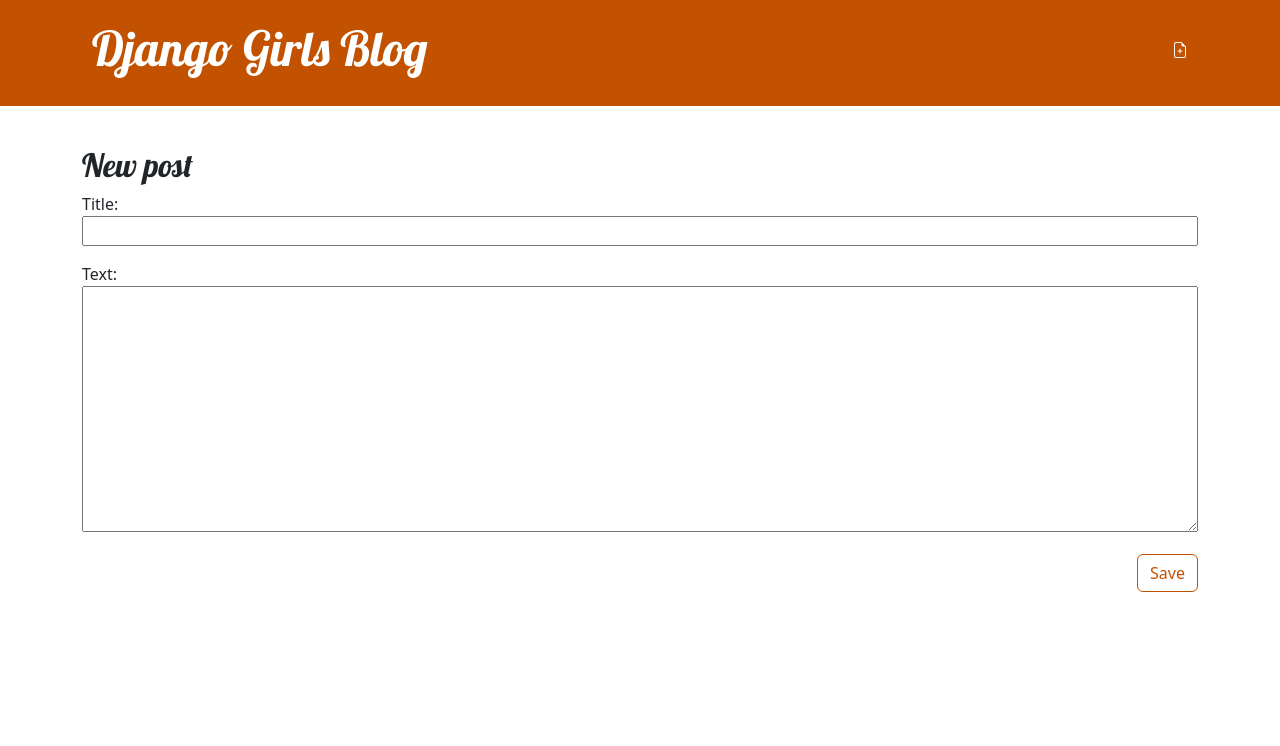
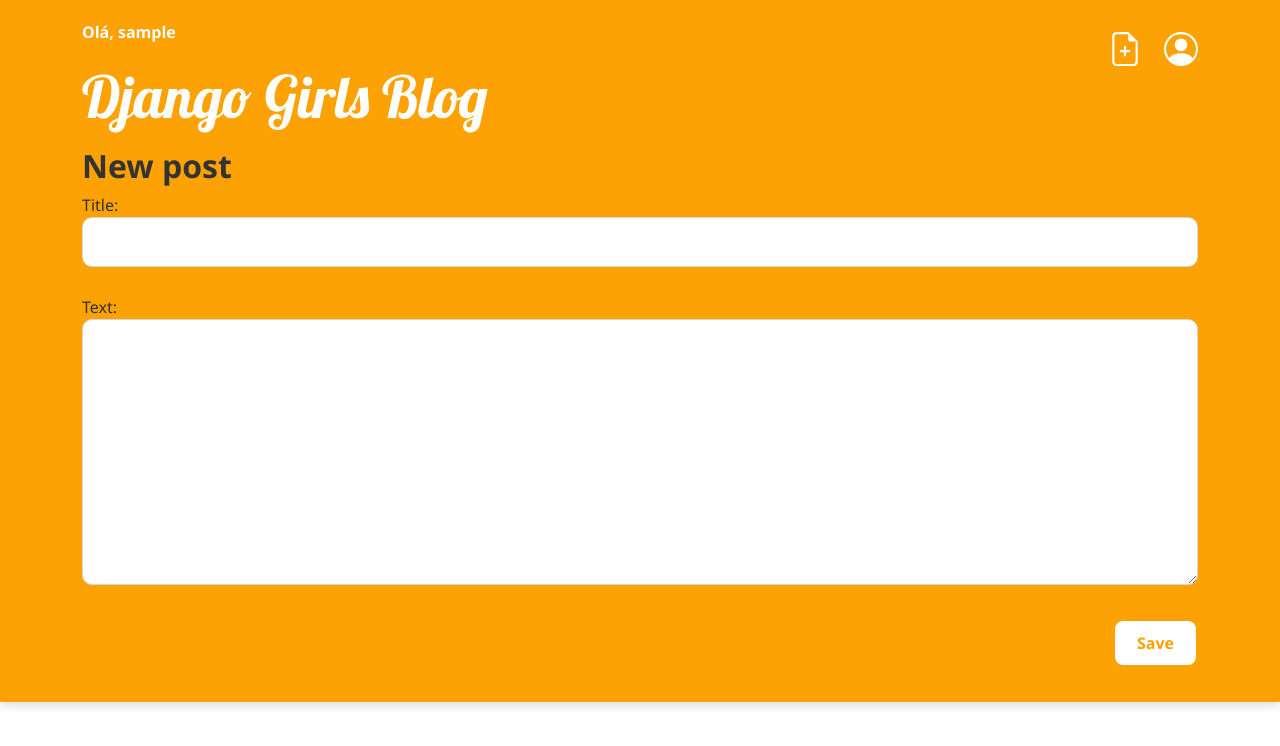
Before and after one commit to leticia-vaz/my-first-blog, a Django app: page /post/new/ in a window 1280 px wide. Shown: the top 746 px of the page. Run offline with Django 5.2, Linux system fonts and the light colour scheme; the visitor is signed in with stand-in values (Sample User, id 1).

Commit message:
Melhora layout do blog e adiciona tema de perfil

```diff
--- a/blog/admin.py
+++ b/blog/admin.py
@@ -1,4 +1,5 @@
 from django.contrib import admin
-from .models import Post
+from .models import Post, Profile
 
 admin.site.register(Post)
+admin.site.register(Profile)
--- a/blog/apps.py
+++ b/blog/apps.py
@@ -1,6 +1,8 @@
 from django.apps import AppConfig
-
 
 class BlogConfig(AppConfig):
     default_auto_field = 'django.db.models.BigAutoField'
     name = 'blog'
+
+    def ready(self):
+        import blog.signals
--- a/blog/forms.py
+++ b/blog/forms.py
@@ -1,9 +1,18 @@
 from django import forms
-
 from .models import Post
+from .models import Profile
 
 class PostForm(forms.ModelForm):
 
     class Meta:
         model = Post
         fields = ('title', 'text')
+
+class ProfileForm(forms.ModelForm):
+
+    class Meta:
+        model = Profile
+        fields = [
+    'display_name',
+    'theme',
+]
--- a/blog/models.py
+++ b/blog/models.py
@@ -1,6 +1,7 @@
 from django.conf import settings
 from django.db import models
 from django.utils import timezone
+from django.contrib.auth.models import User
 
 #significa que o Post é um modelo de Django, então o Django sabe que ele deve ser salvo no banco de dados.
 class Post(models.Model):
@@ -16,3 +17,25 @@
 
     def __str__(self):
         return self.title
+
+class Profile(models.Model):
+    THEMES = [
+        ('orange', 'Laranja'),
+        ('pink', 'Rosa'),
+        ('blue', 'Azul'),
+    ]
+
+    user = models.OneToOneField(User, on_delete=models.CASCADE)
+    theme = models.CharField(
+        max_length=20,
+        choices=THEMES,
+        default='orange'
+    )
+
+    display_name = models.CharField(
+        max_length=50,
+        blank=True
+     )
+
+    def __str__(self):
+        return self.user.username
--- /dev/null
+++ b/blog/signals.py
@@ -0,0 +1,13 @@
+from django.db.models.signals import post_save
+from django.dispatch import receiver
+from django.contrib.auth.models import User
+from .models import Profile
+
+@receiver(post_save, sender=User)
+def create_profile(sender, instance, created, **kwargs):
+    if created:
+        Profile.objects.create(user=instance)
+
+@receiver(post_save, sender=User)
+def save_profile(sender, instance, **kwargs):
+    instance.profile.save()
--- a/blog/static/styles.css/blog.css
+++ b/blog/static/styles.css/blog.css
@@ -1,71 +1,220 @@
-.page-header {
-    background-color: #C25100;
-    margin-top: 0;
-    margin-bottom: 40px;
-    padding: 20px 20px 20px 40px;
+/* =========================
+   FONTES E GERAL
+========================= */
+
+body {
+    font-family: "Segoe UI", Tahoma, Geneva, Verdana, sans-serif;
+    background: #ffffff;
+    color: #333;
+    margin: 0;
 }
 
-.page-header h1,
-.page-header h1 a,
-.page-header h1 a:visited,
-.page-header h1 a:active {
-    color: #ffffff;
-    font-size: 36pt;
-    text-decoration: none;
+h1 {
+    font-family: "Lobster", cursive;
 }
 
-h1,
 h2,
 h3,
 h4 {
-    font-family: 'Lobster', cursive;
+    font-family: "Segoe UI", sans-serif;
+    font-weight: 700;
 }
 
-.date {
-    color: #828282;
+/* =========================
+   CABEÇALHO
+========================= */
+
+.page-header {
+    background: #FCA205;
+    margin: 0 0 50px 0;
+    padding: 20px 40px 35px 40px;
+    box-shadow: 0 3px 10px rgba(0,0,0,.15);
 }
 
-.save {
-    float: right;
+.user-info{
+    font-family: "Segoe UI", Tahoma, Geneva, Verdana, sans-serif !important;
+    font-size:16px;
+    font-weight:600;
+    color:#fff;
+    display:block;
+    margin-bottom:18px;
 }
 
-.post-form textarea,
-.post-form input {
-    width: 100%;
+.page-header h1 {
+    margin: 0;
 }
 
+.page-header h1 a,
+.page-header h1 a:visited {
+    color: white;
+    text-decoration: none;
+    font-size: 58px;
+}
+
+/* ÍCONES */
+
 .top-menu,
-.top-menu:hover,
 .top-menu:visited {
-    color: #ffffff;
+    color: white;
     float: right;
-    font-size: 26pt;
-    margin-right: 20px;
+    font-size: 34px;       /* aumentado */
+    margin-left: 22px;
+    transition: .2s;
+}
+
+.top-menu svg{
+    width:34px;
+    height:34px;
+}
+
+.top-menu:hover {
+    color: rgba(255,255,255,.75);
+}
+
+/* =========================
+   CONTEÚDO
+========================= */
+
+.content {
+    margin-top: 15px;      /* espaço entre cabeçalho e posts */
 }
 
 .post {
-    margin-bottom: 70px;
+    background: white;
+    border-radius: 14px;
+    padding: 28px;
+    margin-bottom: 35px;
+    box-shadow: 0 4px 12px rgba(0,0,0,.08);
+}
+
+.post h2 {
+    margin-top: 0;
 }
 
 .post h2 a,
 .post h2 a:visited {
-    color: #000000;
+    color: #222;
+    text-decoration: none;
 }
 
-.post > .date,
-.post > .actions {
+.post .date {
     float: right;
+    color: #8a8a8a;
+    font-size: 15px;
 }
 
-.btn-secondary,
-.btn-secondary:visited {
-    color: #C25100;
-    background: none;
-    border-color: #C25100;
-    margin-left: 15px;
+.post p {
+    line-height: 1.7;
 }
 
-.btn-secondary:hover {
-    color: #FFFFFF;
-    background-color: #C25100;
+/* =========================
+   FORMULÁRIOS
+========================= */
+
+.post-form textarea,
+.post-form input,
+.post-form select {
+
+    width: 100%;
+    border: 1px solid #d6d6d6;
+    border-radius: 10px;       /* mais arredondado */
+    padding: 12px;
+    margin-bottom: 12px;
+    font-size: 16px;
+    transition: .2s;
 }
+
+.post-form textarea:focus,
+.post-form input:focus,
+.post-form select:focus{
+
+    outline: none;
+    border-color: #888;
+}
+
+.save{
+    float:right;
+}
+
+/* =========================
+   BOTÕES
+========================= */
+
+.btn-secondary{
+
+    border-width:2px;
+    border-radius:10px;
+    padding:10px 22px;
+    font-weight:600;
+    background:white;          /* evita ficar invisível */
+    transition:.2s;
+}
+
+/* =========================
+   TEMA LARANJA
+========================= */
+
+.orange .page-header{
+    background:#FCA205;
+}
+
+.orange .btn-secondary{
+    background:white;
+    color:#FCA205;
+    border-color:#FCA205;
+}
+
+.orange .btn-secondary:hover{
+    background:#FCA205;
+    color:white;
+}
+
+.orange .post h2 a:hover{
+    color:#FCA205;
+}
+
+/* =========================
+   TEMA ROSA
+========================= */
+
+.pink .page-header{
+    background:#f062a6;
+}
+
+.pink .btn-secondary{
+    background:white;
+    color:#f062a6;
+    border-color:#f062a6;
+}
+
+.pink .btn-secondary:hover{
+    background:#f062a6;
+    color:white;
+}
+
+.pink .post h2 a:hover{
+    color:#f062a6;
+}
+
+/* =========================
+   TEMA AZUL
+========================= */
+
+.blue .page-header{
+    background:#4c8dff;
+}
+
+.blue .btn-secondary{
+    background:white;
+    color:#4c8dff;
+    border-color:#4c8dff;
+}
+
+.blue .btn-secondary:hover{
+    background:#4c8dff;
+    color:white;
+}
+
+.blue .post h2 a:hover{
+    color:#4c8dff;
+}
--- a/blog/templates/blog/base.html
+++ b/blog/templates/blog/base.html
@@ -7,17 +7,32 @@
         <link rel="stylesheet" href="https://fonts.googleapis.com/css?family=Lobster&subset=latin,latin-ext">
         <link rel="stylesheet" href="{% static 'styles.css/blog.css' %}">
     </head>
-    <body>
+    <body class="{{ request.user.profile.theme }}">
         <header class="page-header">
         <div class="container">
+
             {% if user.is_authenticated %}
+                <a href="{% url 'profile_edit' %}" class="top-menu">
+                    {% include './icons/person-circle.svg' %}
+                </a>
+
                 <a href="{% url 'post_new' %}" class="top-menu">
                     {% include './icons/file-earmark-plus.svg' %}
                 </a>
+
+                <span class="user-info">
+                    Olá,
+                    {% if request.user.profile.display_name %}
+                        {{ request.user.profile.display_name }}
+                    {% else %}
+                        {{ request.user.username }}
                     {% endif %}
+                </span>
+            {% endif %}
+
             <h1><a href="/">Django Girls Blog</a></h1>
+
         </div>
-        </header>
         <main class="content container">
             <div class="row">
                 <div class="col">
--- a/blog/urls.py
+++ b/blog/urls.py
@@ -6,4 +6,5 @@
     path('post/<int:pk>/', views.post_detail, name='post_detail'),
     path('post/new/', views.post_new, name='post_new'),
     path('post/<int:pk>/edit/', views.post_edit, name='post_edit'),
+    path('profile/', views.profile_edit, name='profile_edit'),
 ]
--- a/blog/views.py
+++ b/blog/views.py
@@ -4,8 +4,9 @@
 from django.shortcuts import render, get_object_or_404
 from .forms import PostForm
 from django.shortcuts import redirect
-
-
+from .forms import ProfileForm
+from django.contrib.auth.decorators import login_required
+from .models import Profile
 
 # Create your views here.
 def post_list(request):
@@ -42,3 +43,28 @@
     else:
         form = PostForm(instance=post)
     return render(request, 'blog/post_edit.html', {'form': form})
+
+@login_required
+def profile_edit(request):
+
+    profile, created = Profile.objects.get_or_create(
+    user=request.user
+)
+
+    if request.method == "POST":
+
+        form = ProfileForm(request.POST, instance=profile)
+
+        if form.is_valid():
+            form.save()
+            return redirect('post_list')
+
+    else:
+
+        form = ProfileForm(instance=profile)
+
+    return render(
+        request,
+        'blog/profile_edit.html',
+        {'form': form}
+    )
--- a/mysite/settings.py
+++ b/mysite/settings.py
@@ -38,7 +38,7 @@
     'django.contrib.sessions',
     'django.contrib.messages',
     'django.contrib.staticfiles',
-    'blog',
+    'blog.apps.BlogConfig',
 ]
 
 MIDDLEWARE = [
```
Also changed, not shown: blog/templates/blog/profile_edit.html (added, +19 -0 lines), blog/migrations/0002_profile.py (added), blog/migrations/0003_profile_display_name.py (added), blog/templates/blog/icons/person-circle.svg (added). Lines whose indentation alone changed are shown as unchanged.
